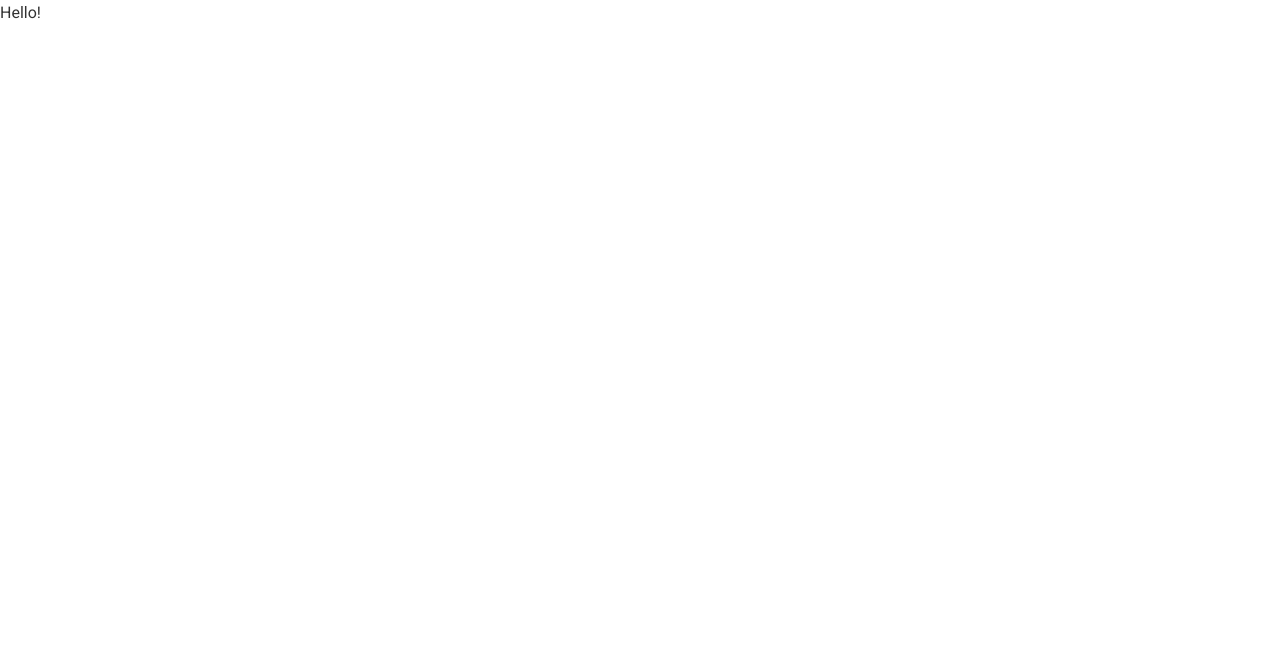
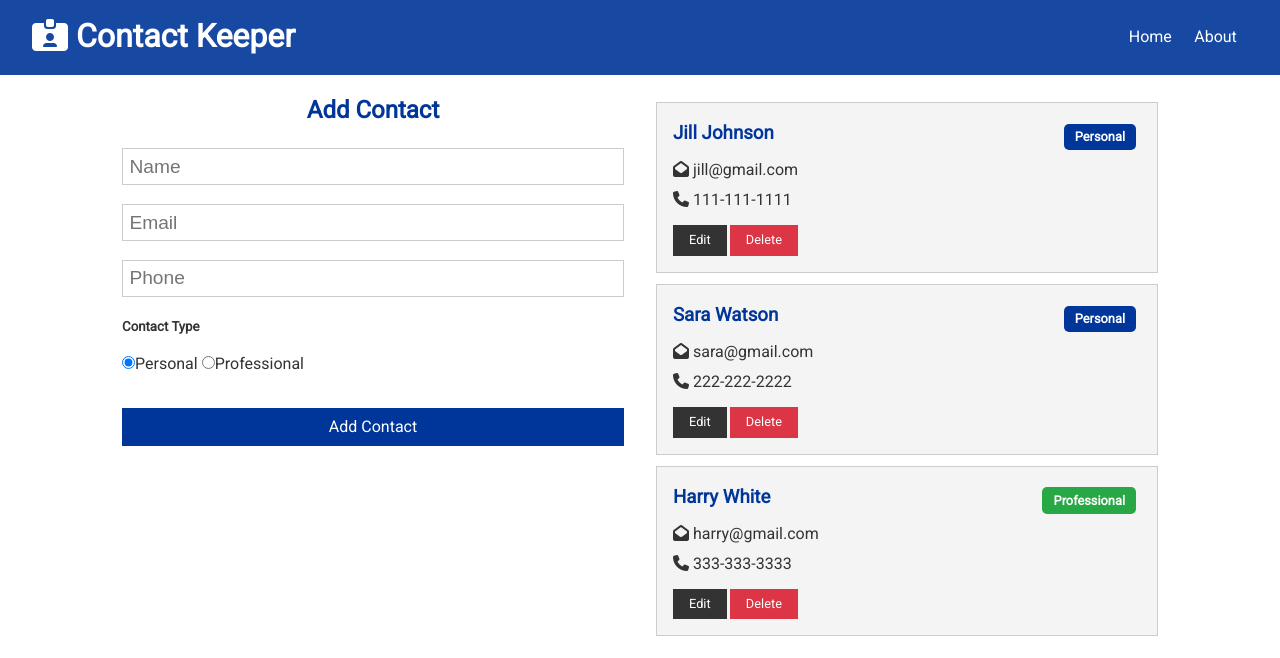
Before and after one commit to samnite/Contact-Keeper-TS, a React (Create React App) app in the folder client/: page / in a window 1280 px wide. Shown: the top 658 px of the page. Built offline with nearby package versions, Linux system fonts and the light colour scheme.

Commit message:
added context and UI for contact components

```diff
--- a/client/package.json
+++ b/client/package.json
@@ -7,6 +7,8 @@
     "@types/node": "12.7.9",
     "@types/react": "16.9.4",
     "@types/react-dom": "16.9.1",
+    "@types/react-router-dom": "^5.1.0",
+    "@types/uuid": "^3.4.5",
     "axios": "^0.19.0",
     "prettier": "^1.18.2",
     "react": "^16.10.1",
--- a/client/src/app.tsx
+++ b/client/src/app.tsx
@@ -1,12 +1,32 @@
-import React from 'react';
+import React, { Fragment } from 'react';
+import { BrowserRouter as Router, Route, Switch } from 'react-router-dom';
+import Navbar from './components/layout/navbar';
+import Home from './components/pages/home';
+import About from './components/pages/about';
+
 import './app.css';
+import ContactState from './context/contact/contact-state';
 
 interface OwnProps {}
 
 type Props = OwnProps;
 
 const App: React.FC<Props> = () => {
-  return <div className="App">Hello!</div>;
+  return (
+    <ContactState>
+      <Router>
+        <Fragment>
+          <Navbar />
+          <div className="container">
+            <Switch>
+              <Route exact path="/" component={Home} />
+              <Route exact path="/about" component={About} />
+            </Switch>
+          </div>
+        </Fragment>
+      </Router>
+    </ContactState>
+  );
 };
 
 export default App;
--- /dev/null
+++ b/client/src/components/contacts/contact-form.tsx
@@ -0,0 +1,82 @@
+import React, { FunctionComponent, useContext, useState } from 'react';
+import ContactContext from '../../context/contact/contact-context';
+
+interface OwnProps {}
+
+type Props = OwnProps;
+
+const ContactForm: FunctionComponent<Props> = () => {
+  const contactContext = useContext(ContactContext);
+
+  const [contact, setContact] = useState({
+    name: '',
+    email: '',
+    phone: '',
+    type: 'personal'
+  });
+
+  const { name, email, phone, type } = contact;
+
+  const onChange = (e: any) =>
+    setContact({ ...contact, [e.target.name]: e.target.value });
+
+  const onSubmit = (e: any) => {
+    e.preventDefault();
+    //@ts-ignore
+    contactContext.addContact(contact);
+    setContact({ name: '', email: '', phone: '', type: 'personal' });
+  };
+
+  return (
+    <form onSubmit={onSubmit}>
+      <h2 className="text-primary">Add Contact</h2>
+      <input
+        type="text"
+        placeholder="Name"
+        name="name"
+        value={name}
+        onChange={onChange}
+      />
+      <input
+        type="email"
+        placeholder="Email"
+        name="email"
+        value={email}
+        onChange={onChange}
+      />
+      <input
+        type="text"
+        placeholder="Phone"
+        name="phone"
+        value={phone}
+        onChange={onChange}
+      />
+      <h5>Contact Type</h5>
+      <input
+        type="radio"
+        name="type"
+        value="personal"
+        checked={type === 'personal'}
+        onChange={onChange}
+      />
+      Personal{' '}
+      <input
+        type="radio"
+        name="type"
+        value="professional"
+        checked={type === 'professional'}
+        onChange={onChange}
+      />
+      Professional
+      <div>
+        <input
+          type="submit"
+          value="Add Contact"
+          className="btn btn-primary btn-block"
+        />
+      </div>
+    </form>
+  );
+};
+
+export default ContactForm;
--- /dev/null
+++ b/client/src/components/contacts/contact-item.tsx
@@ -0,0 +1,49 @@
+import React, { FunctionComponent } from 'react';
+import { ContactStateTypes } from '../../context/contact/contact-context';
+
+interface OwnProps {
+  contactItem: ContactStateTypes;
+}
+
+type Props = OwnProps;
+
+const ContactItem: FunctionComponent<Props> = ({ contactItem }) => {
+  //@ts-ignore
+  const { name, id, email, phone, type } = contactItem;
+
+  return (
+    <div className="card bg-light">
+      <h3 className="text-primary text-left">
+        {name}{' '}
+        <span
+          style={{ float: 'right' }}
+          className={
+            'badge ' +
+            (type === 'professional' ? 'badge-success' : 'badge-primary')
+          }
+        >
+          {type && type.charAt(0).toUpperCase() + type.slice(1)}
+        </span>
+      </h3>
+      <ul className="list">
+        {email && (
+          <li>
+            {' '}
+            <i className="fas fa-envelope-open" /> {email}
+          </li>
+        )}
+        {phone && (
+          <li>
+            <i className="fas fa-phone" /> {phone}
+          </li>
+        )}
+      </ul>
+      <p>
+        <button className="btn btn-dark btn-sm">Edit</button>
+        <button className="btn btn-danger btn-sm">Delete</button>
+      </p>
+    </div>
+  );
+};
+
+export default ContactItem;
--- /dev/null
+++ b/client/src/components/contacts/contacts.tsx
@@ -0,0 +1,25 @@
+import React, { FunctionComponent, Fragment, useContext } from 'react';
+import ContactItem from './contact-item';
+import ContactContext, {
+  ContactStateTypes
+} from '../../context/contact/contact-context';
+
+interface OwnProps {}
+
+type Props = OwnProps;
+
+const Contacts: FunctionComponent<Props> = props => {
+  const contactContext = useContext<ContactStateTypes>(ContactContext);
+
+  const { contacts } = contactContext;
+
+  return (
+    <Fragment>
+      {contacts.map(contact => (
+        <ContactItem key={contact.id} contactItem={contact} />
+      ))}
+    </Fragment>
+  );
+};
+
+export default Contacts;
--- /dev/null
+++ b/client/src/components/layout/navbar.tsx
@@ -0,0 +1,34 @@
+import React, { FunctionComponent } from 'react';
+import { Link } from 'react-router-dom';
+
+interface OwnProps {
+  title?: string;
+  icon?: string;
+}
+
+type Props = OwnProps;
+
+const Navbar: FunctionComponent<Props> = ({ title, icon }) => {
+  return (
+    <div className="navbar bg-primary">
+      <h1>
+        <i className={icon} /> {title}
+      </h1>
+      <ul>
+        <li>
+          <Link to="/">Home</Link>
+        </li>
+        <li>
+          <Link to="/about">About</Link>
+        </li>
+      </ul>
+    </div>
+  );
+};
+
+Navbar.defaultProps = {
+  title: 'Contact Keeper',
+  icon: 'fas fa-id-card-alt'
+};
+
+export default Navbar;
--- /dev/null
+++ b/client/src/components/pages/about.tsx
@@ -0,0 +1,21 @@
+import React, { FunctionComponent } from 'react';
+
+interface OwnProps {}
+
+type Props = OwnProps;
+
+const About: FunctionComponent<Props> = props => {
+  return (
+    <div>
+      <h1>About this app</h1>
+      <p className="my-1">
+        This is a full stack React app for keeping contacts
+      </p>
+      <p className="bg-dark p">
+        <strong>Version:</strong> 1.0.0
+      </p>
+    </div>
+  );
+};
+
+export default About;
--- /dev/null
+++ b/client/src/components/pages/home.tsx
@@ -0,0 +1,22 @@
+import React, { FunctionComponent } from 'react';
+import Contacts from '../contacts/contacts';
+import ContactForm from '../contacts/contact-form';
+
+interface OwnProps {}
+
+type Props = OwnProps;
+
+const Home: FunctionComponent<Props> = props => {
+  return (
+    <div className="grid-2">
+      <div>
+        <ContactForm />
+      </div>
+      <div>
+        <Contacts />
+      </div>
+    </div>
+  );
+};
+
+export default Home;
--- /dev/null
+++ b/client/src/context/contact/contact-context.ts
@@ -0,0 +1,30 @@
+import { createContext } from 'react';
+
+interface Methods {}
+
+interface Contact {
+  name?: string;
+  id?: string | number;
+  email?: string;
+  phone?: string;
+  type?: string;
+}
+
+interface Contacts extends Contact {
+  contacts: ContactStateTypes[];
+}
+
+export interface ContactStateTypes extends Contacts {
+  contact?: {
+    name: string;
+    id: string | number;
+    email: string;
+    phone: string;
+    type: string;
+  };
+  addContact: (contact: Contact) => void;
+}
+
+const ContactContext = createContext({} as ContactStateTypes);
+
+export default ContactContext;
--- /dev/null
+++ b/client/src/context/contact/contact-reducer.ts
@@ -0,0 +1,23 @@
+import React, { FunctionComponent } from 'react';
+import {
+  ADD_CONTACT,
+  DELETE_CONTACT,
+  SET_CURRENT,
+  CLEAR_CURRENT,
+  UPDATE_CONTACT,
+  FILTER_CONTACT,
+  CLEAR_FILTER
+} from '../types';
+
+//@ts-ignore
+export default (state, action) => {
+  switch (action.type) {
+    case ADD_CONTACT:
+      return {
+        ...state,
+        contacts: [...state.contacts, action.payload]
+      };
+    default:
+      return state;
+  }
+};
--- /dev/null
+++ b/client/src/context/contact/contact-state.tsx
@@ -0,0 +1,79 @@
+import React, { FunctionComponent, useReducer } from 'react';
+import uuid from 'uuid';
+import ContactContext, { ContactStateTypes } from './contact-context';
+import contactReducer from './contact-reducer';
+import {
+  ADD_CONTACT,
+  DELETE_CONTACT,
+  SET_CURRENT,
+  CLEAR_CURRENT,
+  UPDATE_CONTACT,
+  FILTER_CONTACT,
+  CLEAR_FILTER
+} from '../types';
+
+interface OwnProps {
+  children: any;
+}
+
+type Props = OwnProps;
+
+const ContactState = (props: Props) => {
+  const initialState = {
+    contacts: [
+      {
+        id: 1,
+        name: 'Jill Johnson',
+        email: 'jill@gmail.com',
+        phone: '111-111-1111',
+        type: 'personal'
+      },
+      {
+        id: 2,
+        name: 'Sara Watson',
+        email: 'sara@gmail.com',
+        phone: '222-222-2222',
+        type: 'personal'
+      },
+      {
+        id: 3,
+        name: 'Harry White',
+        email: 'harry@gmail.com',
+        phone: '333-333-3333',
+        type: 'professional'
+      }
+    ]
+  };
+  //@ts-ignore
+  const [state, dispatch] = useReducer(contactReducer, initialState);
+
+  // Add contact
+  const addContact = (contact: any) => {
+    contact.id = uuid.v4();
+    dispatch({ type: ADD_CONTACT, payload: contact });
+  };
+  // Delete Contact
+
+  // Set Current Contact
+
+  // Clear Current Contact
+
+  // Update Contact
+
+  // Filter Contacts
+
+  // Clear Filter
+
+  return (
+    <ContactContext.Provider
+      value={{
+        contacts: state.contacts,
+        addContact
+      }}
+    >
+      {props.children}
+    </ContactContext.Provider>
+  );
+};
+
+export default ContactState;
--- /dev/null
+++ b/client/src/context/types.ts
@@ -0,0 +1,9 @@
+export const ADD_CONTACT = 'ADD_CONTACT';
+export const DELETE_CONTACT = 'DELETE_CONTACT';
+export const SET_CURRENT = 'SET_CURRENT';
+export const CLEAR_CURRENT = 'CLEAR_CURRENT';
+export const UPDATE_CONTACT = 'UPDATE_CONTACT';
+export const FILTER_CONTACT = 'FILTER_CONTACT';
+export const CLEAR_FILTER = 'CLEAR_FILTER';
+export const SET_ALERT = 'SET_ALERT';
+export const REMOVE_ALERT = 'REMOVE_ALERT';
```
Also changed, not shown: 1 other file (tests, documents, lock files or other folders).
